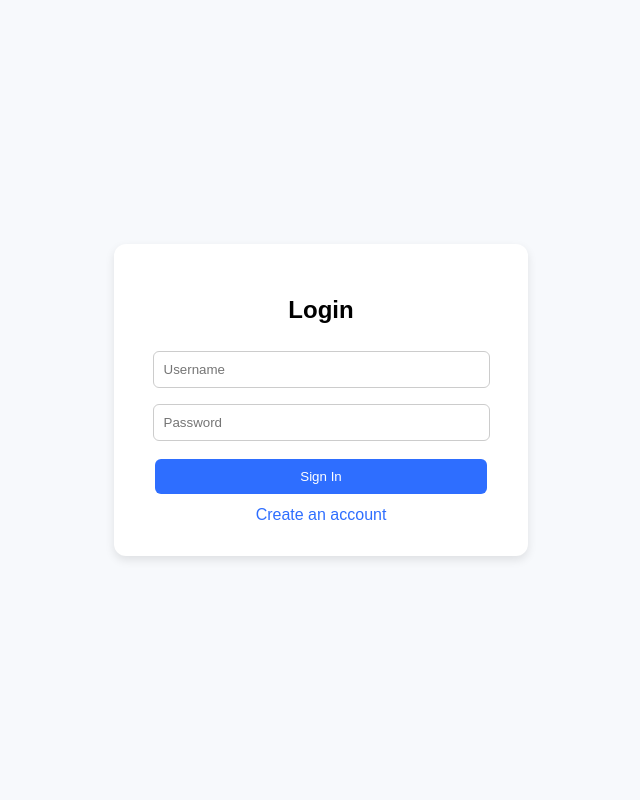
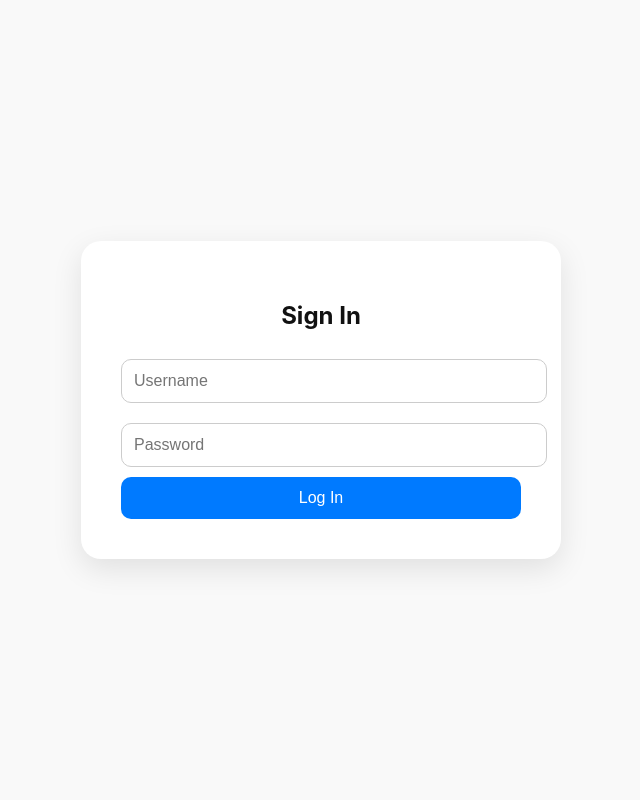
Before and after one commit to Ben-Meredith/signup1.0, a Flask app: page /login in a window 1280 px wide. Shown: the whole page, without its empty margins (319-959 px from the left). Run offline with Flask 3, Linux system fonts and the light colour scheme.

Commit message:
Update login.html

```diff
--- a/templates/login.html
+++ b/templates/login.html
@@ -2,25 +2,45 @@
 <html lang="en">
 <head>
   <meta charset="UTF-8">
-  <title>Login</title>
+  <meta name="viewport" content="width=device-width, initial-scale=1.0">
+  <title>Sign In</title>
   <style>
-    body { font-family: Arial, sans-serif; background:#f7f9fc; display:flex; height:100vh; justify-content:center; align-items:center; margin:0; }
-    .card { background:white; padding:2rem; border-radius:12px; box-shadow:0 4px 10px rgba(0,0,0,0.1); width:350px; text-align:center; }
-    input { width:90%; padding:10px; margin:8px 0; border:1px solid #ccc; border-radius:6px; }
-    button { width:95%; padding:10px; background:#2e6eff; color:white; border:none; border-radius:6px; cursor:pointer; margin-top:10px; }
-    button:hover { background:#244ec9; }
-    a { display:block; margin-top:12px; color:#2e6eff; text-decoration:none; }
+    body {
+      font-family: -apple-system, BlinkMacSystemFont, "Segoe UI", Roboto, Helvetica, Arial, sans-serif;
+      margin: 0; padding: 0;
+      background: #f9f9f9; color: #111;
+      display: flex; justify-content: center; align-items: center;
+      height: 100vh;
+    }
+    .login-box {
+      background: white;
+      padding: 40px; border-radius: 20px;
+      box-shadow: 0 10px 30px rgba(0,0,0,0.1);
+      max-width: 400px; width: 100%;
+      text-align: center;
+    }
+    input {
+      width: 100%; padding: 12px; margin: 10px 0;
+      border-radius: 10px; border: 1px solid #ccc;
+      font-size: 16px;
+    }
+    button {
+      width: 100%; padding: 12px;
+      background: #007aff; color: white;
+      border: none; border-radius: 10px;
+      font-size: 16px; cursor: pointer;
+    }
+    button:hover { background: #005bb5; }
   </style>
 </head>
 <body>
-  <div class="card">
-    <h2>Login</h2>
+  <div class="login-box">
+    <h2>Sign In</h2>
     <form method="POST">
-      <input type="text" name="username" placeholder="Username" required><br>
-      <input type="password" name="password" placeholder="Password" required><br>
-      <button type="submit">Sign In</button>
+      <input type="text" name="username" placeholder="Username" required>
+      <input type="password" name="password" placeholder="Password" required>
+      <button type="submit">Log In</button>
     </form>
-    <a href="{{ url_for('signup') }}">Create an account</a>
   </div>
 </body>
 </html>
```
